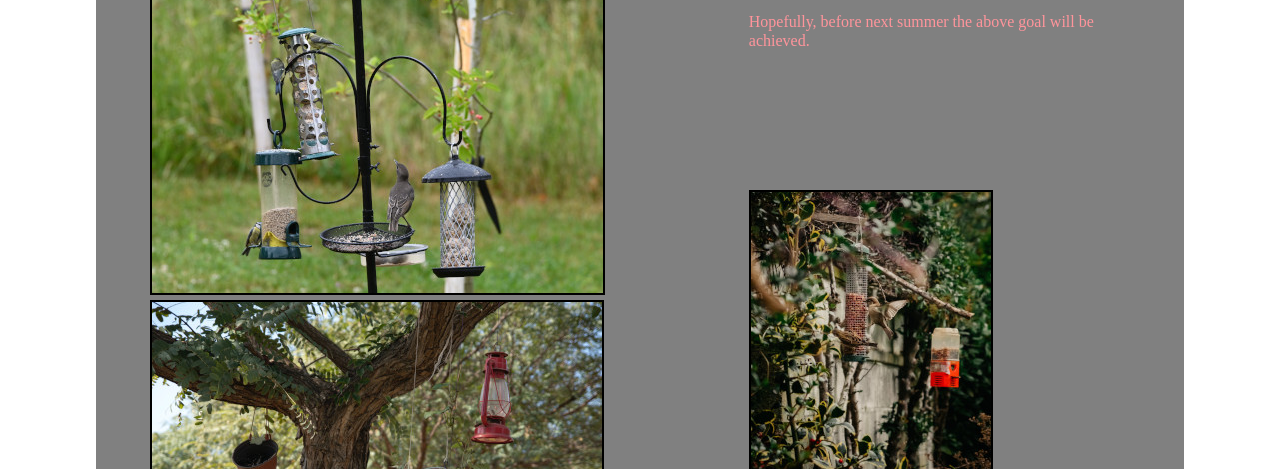
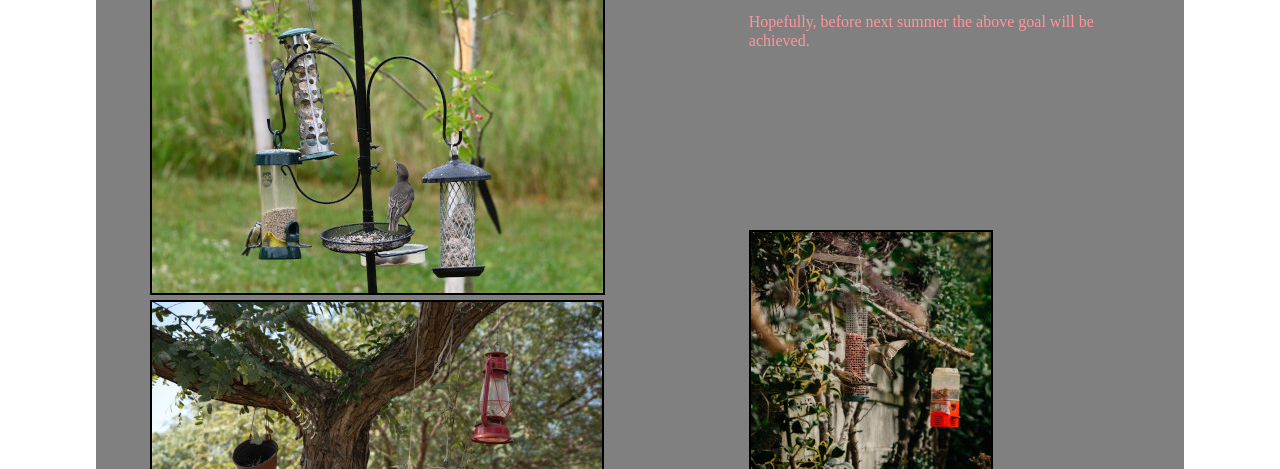
Before and after one commit to imranalam818/project-two, a plain HTML site: page page3.html in a window 1280 px wide. Shown: the part 331-800 px from the top of the page. Drawn offline with Linux system fonts and the light colour scheme.

Commit message:
Update style.css

```diff
--- a/css/style.css
+++ b/css/style.css
@@ -148,7 +148,7 @@ p {
 }
 #image {
   position: relative;
-  top: 180px;
+  top: 220px;
 }
 
 img {
```
